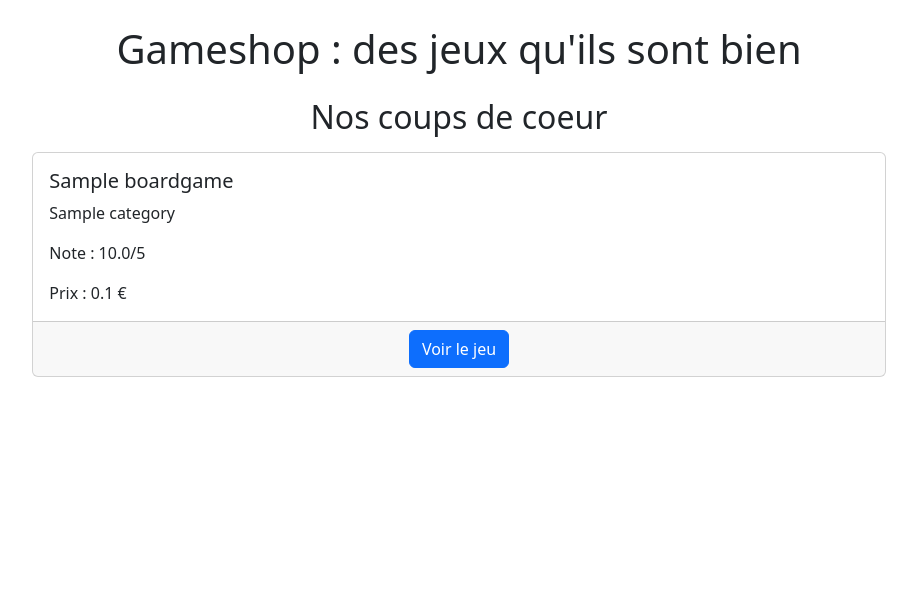
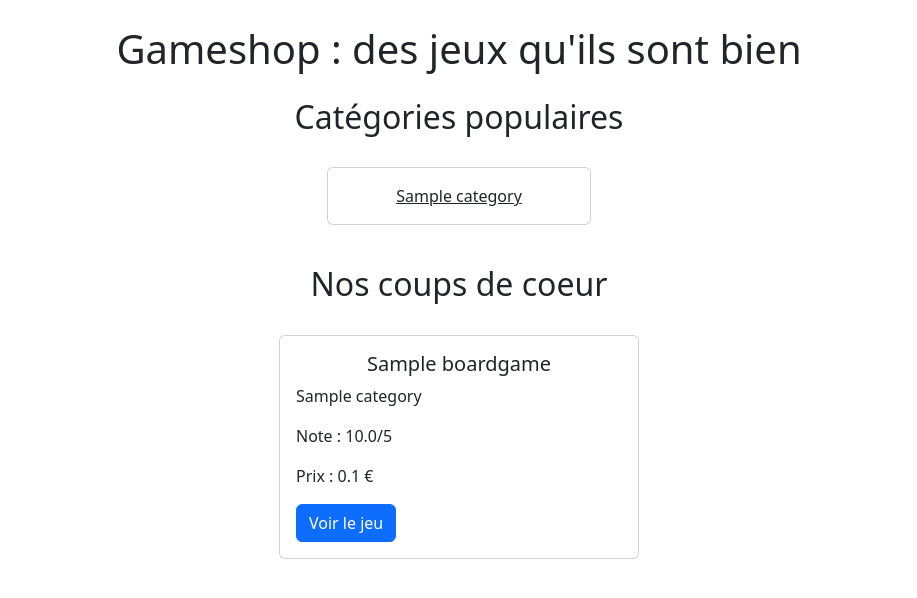
Before and after one commit to flemerrer/ajc_ecommerce, a Spring Boot app: page /gameshop in a window 1280 px wide. Shown: the top 598 px of the page, without its empty margins (181-1098 px from the left). Run offline with Spring Boot 4, Linux system fonts and the light colour scheme; tables that the repository leaves empty hold one stand-in row (values such as "Sample post").

Commit message:
cleared homepage categories

```diff
--- a/src/main/java/com/example/ecommerce/controllers/AppController.java
+++ b/src/main/java/com/example/ecommerce/controllers/AppController.java
@@ -30,11 +30,12 @@ public class AppController {
     @GetMapping({"", "/home"})
     public String listAll(Model model){
 
-        List<Boardgame> gameList = gameRepo.findByScoreIsGreaterThan(3.9f);
+        List<Boardgame> gameList = gameRepo.findByScoreIsGreaterThan(1.9f);
         //TODO: fix this query
-//        List<Category> catList = catRepo.findTopBySizeOrderBySizeDesc(3);
+//        List<Category> catList = catRepo.findTopByBoardgameListIsGreaterThanOrderByBoardgameListDesc(1);
+        List<Category> catList = catRepo.findAll();
         model.addAttribute("boardgames", gameList);
-//        model.addAttribute("categories", catList);
+        model.addAttribute("categories", catList);
         return "home";
     }
 
--- a/src/main/java/com/example/ecommerce/repositories/CategoryRepository.java
+++ b/src/main/java/com/example/ecommerce/repositories/CategoryRepository.java
@@ -10,8 +10,6 @@ import java.util.List;
 @Repository
 public interface CategoryRepository extends JpaRepository<Category, Long> {
 
-    List<Category> findTopBySizeOrderBySizeDesc(int i);
-
-    /*List<Boardgame> findBy();*/
+//    List<Category> findTopByBoardgameListIsGreaterThanOrderByBoardgameListDesc(int i);
 
 }
--- a/src/main/resources/templates/home.html
+++ b/src/main/resources/templates/home.html
@@ -6,8 +6,23 @@
     <link href="https://cdn.jsdelivr.net/npm/bootstrap@5.3.1/dist/css/bootstrap.min.css" rel="stylesheet" integrity="sha384-4bw+/aepP/YC94hEpVNVgiZdgIC5+VKNBQNGCHeKRQN+PtmoHDEXuppvnDJzQIu9" crossorigin="anonymous">
 </head>
 <body>
+    <h1 style="text-align: center;margin: 25px">Gameshop : des jeux qu'ils sont bien</h1>
 
-    <h1 style="text-align: center;margin: 25px">Gameshop : des jeux qu'ils sont bien</h1>
+    <h2 style="text-align: center;margin: 15px">Catégories populaires</h2>
+
+    <div th:if="${categories.isEmpty()}">
+        <p style="text-align: center">Pas de catégories à lister (contacter l'administration du site)</p>
+    </div>
+
+    <div class="row d-flex justify-content-center" th:if="${!categories.isEmpty()}" style="margin-left: 5vw; margin-right: 5vw;">
+        <div class="col-sm-3 mt-3" th:each="cat : ${categories}">
+            <div class="card  d-flex justify-content-center" style="margin-bottom: 25px">
+                <div class="card-body" style="text-align: center;">
+                    <a href="#" class="card-title" th:text="${cat.getName()}">Nom</a>
+                </div>
+            </div>
+        </div>
+    </div>
 
     <h2 style="text-align: center;margin: 15px">Nos coups de coeur</h2>
 
@@ -15,33 +30,19 @@
         <p style="text-align: center">Pas de jeux à lister (contacter l'administration du site)</p>
     </div>
 
-    <div class="col-8 offset-2 mt-3" th:if="${!boardgames.isEmpty()}">
-        <div class="card" style="margin-bottom: 25px" th:each="game : ${boardgames}">
+    <div class="row d-flex justify-content-center" th:if="${!boardgames.isEmpty()}" style="margin-left: 5vw; margin-right: 5vw;">
+        <div class="col-sm-4 mt-3" th:each="game : ${boardgames}" >
+            <div class="card d-flex justify-content-center" style="margin-bottom: 25px">
                 <div class="card-body">
-                <h5 class="card-title" th:text="${game.getName()}">Nom</h5>
+                    <h5 class="card-title d-flex justify-content-center" th:text="${game.getName()}">Nom</h5>
                     <p class="card-text" th:text="${game.getCategory()}">Catégorie</p>
                     <p class="card-text" th:text="'Note : ' + ${game.getScore()} + '/5'">Note</p>
                     <p class="card-text" th:text="'Prix : ' + ${game.getPrice()} + ' €'">Prix</p>
-            </div>
-            <div class="card-footer d-flex justify-content-center">
                     <a href="#" class="btn btn-primary">Voir le jeu</a>
                 </div>
             </div>
         </div>
-<!--
-    <h2 style="text-align: center;margin: 15px">Catégories populaires</h2>
-
-    <div th:if="${categories.isEmpty()}">
-        <p style="text-align: center">Pas de catégories à lister (contacter l'administration du site)</p>
     </div>
-
-    <div class="col-8 offset-2 mt-3" th:if="${!categories.isEmpty()}">
-        <div class="card" style="margin-bottom: 25px" th:each="cat : ${categories}">
-            <div class="card-body">
-                <a href="#" class="card-title" th:text="${cat.getName()}">Nom</a>
-            </div>
-        </div>
-    </div>-->
 
 </body>
 </html>
```
Also changed, not shown: src/main/java/com/example/ecommerce/entities/Category.java (+0 -10 lines). Lines whose indentation alone changed are shown as unchanged.
